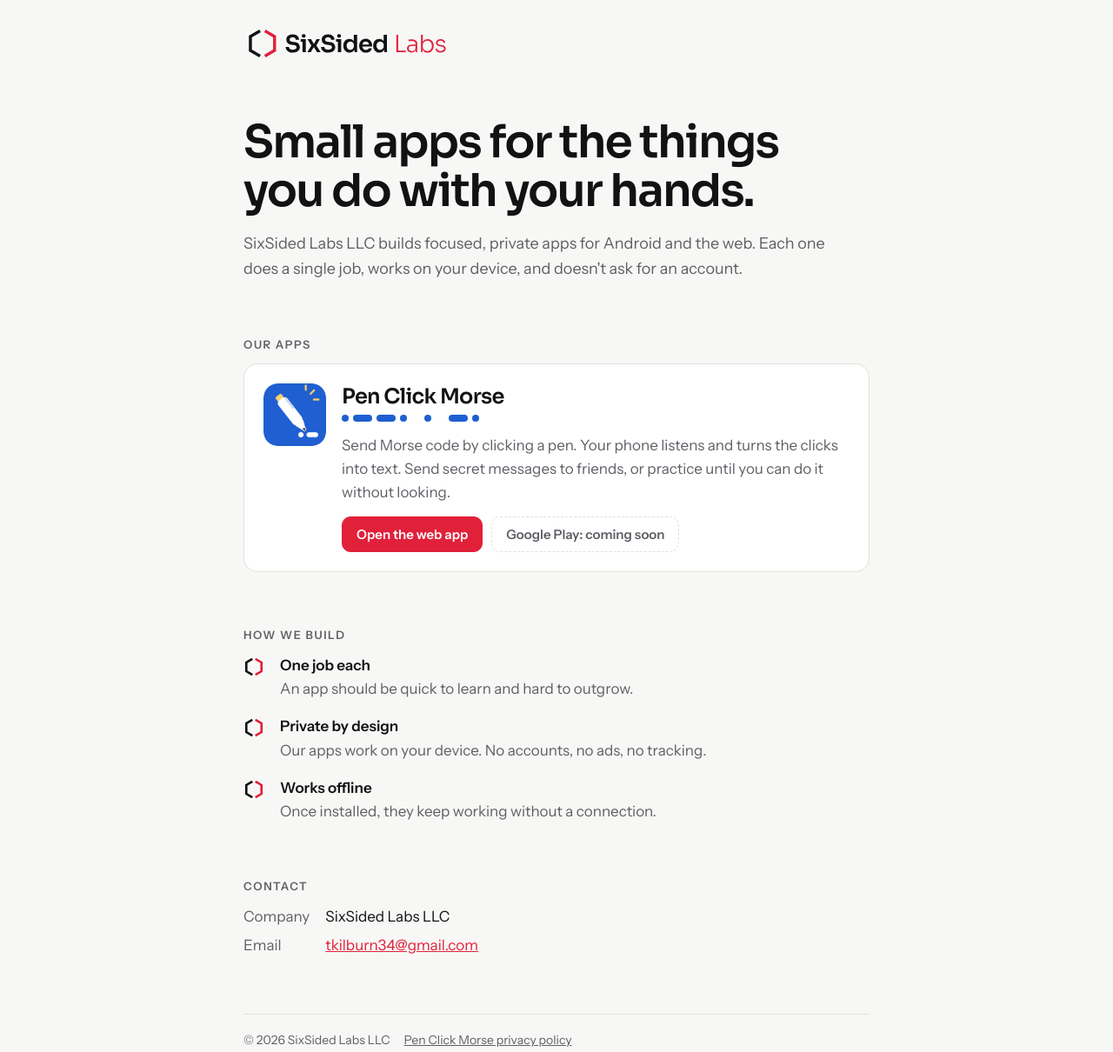
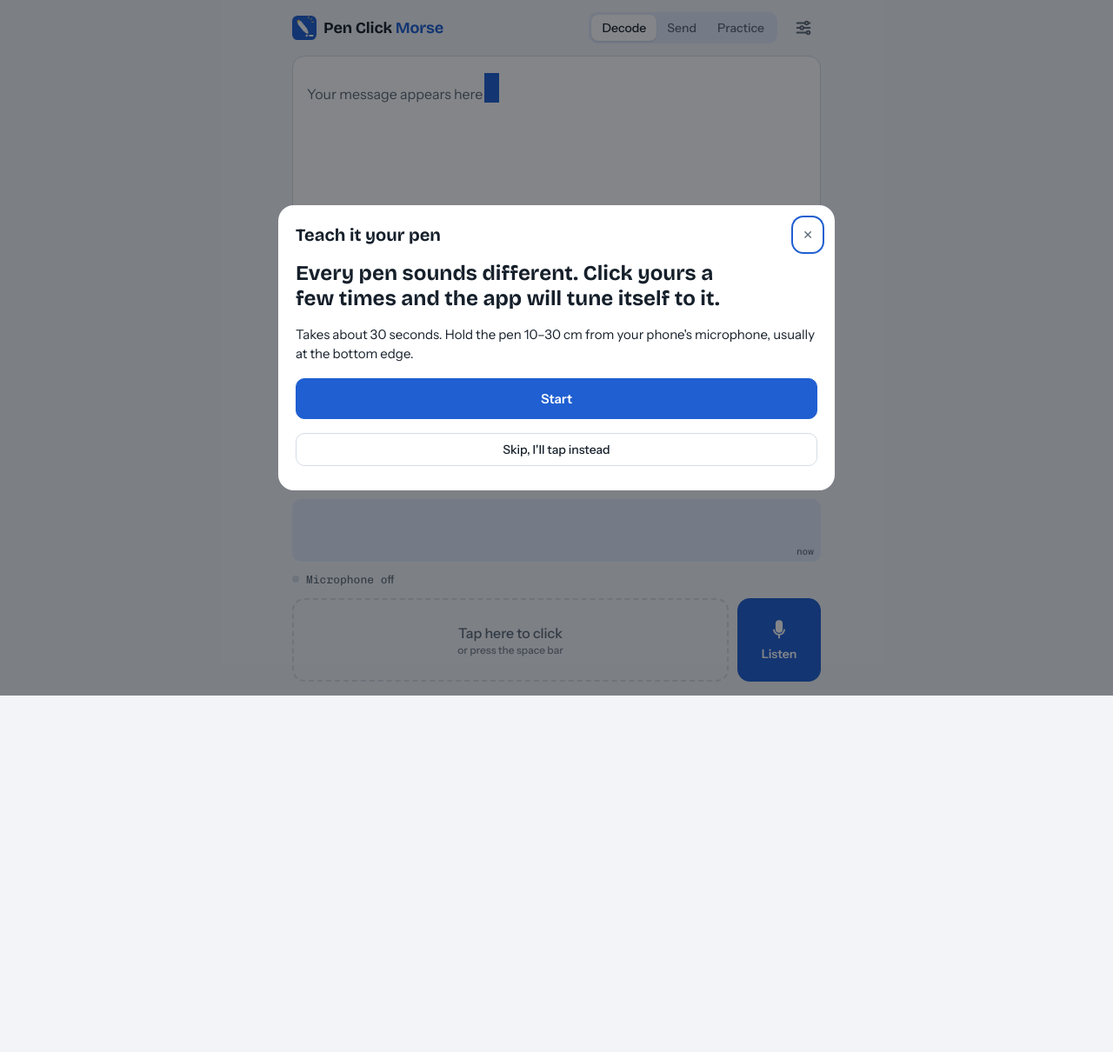
Before and after one commit to tkilburn34-ai/tkilburn34-ai.github.io, a plain HTML site: page index.html in a window 1280 px wide. Shown: the whole page at 87% size. After the commit the page ends 800 px from the top, so only its background shows below. Drawn offline with Linux system fonts and the light colour scheme.

Commit message:
Add files via upload

```diff
--- a/index.html
+++ b/index.html
@@ -3,146 +3,185 @@
 <head>
 <meta charset="utf-8">
 <meta name="viewport" content="width=device-width,initial-scale=1,viewport-fit=cover">
-<title>SixSided Labs</title>
-<meta name="description" content="SixSided Labs LLC makes small, private apps for Android and the web, including Pen Click Morse.">
-<meta name="theme-color" content="#f7f7f5" media="(prefers-color-scheme: light)">
-<meta name="theme-color" content="#111214" media="(prefers-color-scheme: dark)">
-<link rel="icon" href="favicon.ico" sizes="48x48">
-<link rel="icon" href="logo.svg" type="image/svg+xml">
-<link rel="apple-touch-icon" href="apple-touch-icon.png">
-<style>
-  /* Layout: one centred column. The code-bracket hexagon logo leads; red is the
-     company accent, while the Pen Click Morse card keeps that app's own blue. */
-  @font-face { font-family: "Sora"; font-weight: 300; font-display: swap; src: url("fonts/sora-latin-300-normal.woff2") format("woff2"); }
-  @font-face { font-family: "Sora"; font-weight: 600; font-display: swap; src: url("fonts/sora-latin-600-normal.woff2") format("woff2"); }
-  @font-face { font-family: "Instrument Sans"; font-weight: 400; font-display: swap; src: url("../fonts/instrument-sans-latin-400-normal.woff2") format("woff2"); }
-  @font-face { font-family: "Instrument Sans"; font-weight: 600; font-display: swap; src: url("../fonts/instrument-sans-latin-600-normal.woff2") format("woff2"); }
-
-  :root {
-    --bg: #f7f7f5; --panel: #ffffff; --ink: #111214; --muted: #5e6066; --line: #e1e1dc;
-    --red: #e1203a; --red-ink: #ffffff; --app-blue: #1f5fd1;
-    --display: "Sora", system-ui, -apple-system, "Segoe UI", Roboto, sans-serif;
-    --body: "Instrument Sans", system-ui, -apple-system, "Segoe UI", Roboto, sans-serif;
-    color-scheme: light;
-  }
-  @media (prefers-color-scheme: dark) {
-    :root:not([data-theme="light"]) {
-      --bg: #111214; --panel: #1a1b1f; --ink: #f3f3f1; --muted: #a3a5ab; --line: #2b2d33;
-      --red: #ff4a5e; --red-ink: #111214; --app-blue: #6f9df1; color-scheme: dark;
-    }
-  }
-  :root[data-theme="dark"] {
-    --bg: #111214; --panel: #1a1b1f; --ink: #f3f3f1; --muted: #a3a5ab; --line: #2b2d33;
-    --red: #ff4a5e; --red-ink: #111214; --app-blue: #6f9df1; color-scheme: dark;
-  }
-
-  * { box-sizing: border-box; }
-  body { margin: 0; background: var(--bg); color: var(--ink); font: 17px/1.6 var(--body); }
-  .wrap { max-width: 760px; margin: 0 auto;
-    padding: max(28px, env(safe-area-inset-top)) max(20px, env(safe-area-inset-right)) max(48px, env(safe-area-inset-bottom)) max(20px, env(safe-area-inset-left));
-    display: grid; gap: 64px; }
-
-  header img { display: block; height: 44px; width: auto; max-width: 100%; }
-
-  .intro h1 { font: 600 clamp(34px, 7vw, 52px)/1.08 var(--display); letter-spacing: -0.035em; margin: 0 0 18px; text-wrap: balance; max-width: 18ch; }
-  .intro p { margin: 0; color: var(--muted); max-width: 56ch; font-size: 18px; }
-
-  h2 { font: 600 13px var(--body); text-transform: uppercase; letter-spacing: .12em; color: var(--muted); margin: 0 0 14px; }
-
-  .product { background: var(--panel); border: 1px solid var(--line); border-radius: 16px; padding: 22px;
-    display: grid; grid-template-columns: 72px 1fr; gap: 18px; align-items: start; }
-  .product img { width: 72px; height: 72px; border-radius: 16px; }
-  .product h3 { font: 600 24px/1.15 var(--display); letter-spacing: -0.03em; margin: 2px 0 6px; }
-  .product p { margin: 0 0 14px; color: var(--muted); }
-  .code { display: flex; align-items: center; gap: 5px; margin-bottom: 14px; }
-  .code i { display: block; height: 8px; border-radius: 4px; background: var(--app-blue); }
-  .code .d { width: 8px; } .code .h { width: 22px; } .code .gap { width: 10px; background: none; }
-  .links { display: flex; gap: 10px; flex-wrap: wrap; }
-  .btn { display: inline-flex; align-items: center; padding: 10px 16px; border-radius: 10px; font: 600 15px var(--body);
-    text-decoration: none; border: 1px solid var(--line); color: var(--ink); background: var(--panel); }
-  .btn.primary { background: var(--red); border-color: var(--red); color: var(--red-ink); }
-  .btn.soon { color: var(--muted); border-style: dashed; cursor: default; }
-  .btn:focus-visible { outline: 2px solid var(--red); outline-offset: 2px; }
-  @media (max-width: 480px) { .product { grid-template-columns: 1fr; } }
-
-  .points { list-style: none; margin: 0; padding: 0; display: grid; gap: 16px; }
-  .points li { display: grid; grid-template-columns: 30px 1fr; gap: 12px; }
-  .points svg { width: 24px; height: 24px; margin-top: 3px; }
-  .points .l { stroke: var(--ink); } .points .r { stroke: var(--red); }
-  .points b { display: block; }
-  .points span { color: var(--muted); }
-
-  .contact dl { margin: 0; display: grid; grid-template-columns: max-content 1fr; gap: 6px 18px; }
-  .contact dt { color: var(--muted); }
-  .contact dd { margin: 0; }
-  .contact a { color: var(--red); }
-
-  footer { border-top: 1px solid var(--line); padding-top: 18px; color: var(--muted); font-size: 14px; display: flex; gap: 16px; flex-wrap: wrap; }
-  footer a { color: inherit; }
-</style>
+<title>Pen Click Morse</title>
+<meta name="description" content="Send Morse code by clicking a pen. Your phone listens and turns the clicks into text.">
+<meta name="theme-color" content="#f2f4f8" media="(prefers-color-scheme: light)">
+<meta name="theme-color" content="#0e141b" media="(prefers-color-scheme: dark)">
+<link rel="manifest" href="manifest.webmanifest">
+<link rel="icon" href="icons/icon.svg" type="image/svg+xml">
+<link rel="apple-touch-icon" href="icons/icon-192.png">
+<!-- When you change any app file, raise the ?v= number on these three lines AND the VERSION in sw.js. -->
+<link rel="stylesheet" href="styles.css?v=5">
 </head>
 <body>
-<div class="wrap">
-  <header>
-    <picture>
-      <source srcset="sixsided-logo-reversed.svg" media="(prefers-color-scheme: dark)">
-      <img src="sixsided-logo.svg" alt="SixSided Labs" height="44">
-    </picture>
+<div class="app">
+  <header class="top">
+    <div class="brand"><img src="icons/icon.svg" alt="" width="28" height="28"><span>Pen Click <b>Morse</b></span></div>
+    <div class="tabs" role="tablist" aria-label="Mode">
+      <button role="tab" id="tab-decode" aria-selected="true" aria-controls="view-decode">Decode</button>
+      <button role="tab" id="tab-send" aria-selected="false" aria-controls="view-send">Send</button>
+      <button role="tab" id="tab-practice" aria-selected="false" aria-controls="view-practice">Practice</button>
+    </div>
+    <button class="icon-btn" id="openSettings" aria-label="Settings">
+      <svg viewBox="0 0 24 24" width="22" height="22" aria-hidden="true" fill="none" stroke="currentColor" stroke-width="2" stroke-linecap="round"><path d="M4 6h10M18 6h2M4 12h4M12 12h8M4 18h12M20 18h0"/><circle cx="16" cy="6" r="2"/><circle cx="10" cy="12" r="2"/><circle cx="18" cy="18" r="2"/></svg>
+    </button>
   </header>
 
-  <section class="intro">
-    <h1>Small apps for the things you do with your hands.</h1>
-    <p>SixSided Labs LLC builds focused, private apps for Android and the web. Each one does a single job, works on your device, and doesn't ask for an account.</p>
-  </section>
+  <main>
+    <section id="view-decode" class="card message" role="tabpanel" aria-labelledby="tab-decode">
+      <div class="message-text" aria-live="polite"><span id="text"></span><span class="caret" aria-hidden="true"></span></div>
+      <div class="message-tools">
+        <button id="btnSpace">Space</button>
+        <button id="btnBack">Delete</button>
+        <button id="btnCopy">Copy</button>
+        <button id="btnShare" hidden>Share</button>
+        <button id="btnClear">Clear</button>
+      </div>
+    </section>
 
-  <section>
-    <h2>Our apps</h2>
-    <article class="product">
-      <img src="../icons/icon-192.png" alt="Pen Click Morse icon" width="72" height="72">
-      <div>
-        <h3>Pen Click Morse</h3>
-        <div class="code" aria-label="P E N in Morse code"><i class="d"></i><i class="h"></i><i class="h"></i><i class="d"></i><i class="gap"></i><i class="d"></i><i class="gap"></i><i class="h"></i><i class="d"></i></div>
-        <p>Send Morse code by clicking a pen. Your phone listens and turns the clicks into text. Send secret messages to friends, or practice until you can do it without looking.</p>
-        <div class="links">
-          <a class="btn primary" href="../">Open the web app</a>
-          <span class="btn soon" title="Coming soon">Google Play: coming soon</span>
-        </div>
+    <section id="view-send" class="card send" role="tabpanel" aria-labelledby="tab-send" hidden>
+      <label class="eyebrow" for="sendText">Message to send</label>
+      <textarea id="sendText" rows="2" maxlength="80" placeholder="Type a message, like MEET AT 3" autocapitalize="characters" autocomplete="off" spellcheck="false"></textarea>
+      <div class="send-code" id="sendCode" aria-hidden="true"></div>
+
+      <button class="btn primary wide" id="btnShareMsg">
+        <svg viewBox="0 0 24 24" width="18" height="18" aria-hidden="true" fill="none" stroke="currentColor" stroke-width="2" stroke-linecap="round" stroke-linejoin="round"><path d="M4 12v7a1 1 0 0 0 1 1h14a1 1 0 0 0 1-1v-7M16 6l-4-4-4 4M12 2v13"/></svg>
+        Send to a contact
+      </button>
+      <p class="hint" id="shareHint">Pick someone from your contacts in Messages, WhatsApp, email or any app. They get a link that plays your message in Morse.</p>
+      <div class="or-line"><span>or, for a phone right next to you</span></div>
+      <div class="send-opts" role="group" aria-label="Play out loud as">
+        <label class="chip"><input type="checkbox" id="optSound"><span>Clicks</span></label>
+        <label class="chip"><input type="checkbox" id="optVibrate"><span>Vibrate</span></label>
+        <label class="chip"><input type="checkbox" id="optFlash"><span>Flash</span></label>
       </div>
-    </article>
-  </section>
+      <button class="btn wide" id="btnPlay">Play out loud</button>
+      <p class="hint" id="sendHint">Hold this phone next to the other phone, with your volume up. The other phone should be on Decode and listening.</p>
+    </section>
 
-  <section>
-    <h2>How we build</h2>
-    <ul class="points">
-      <li>
-        <svg viewBox="0 0 100 100" aria-hidden="true" fill="none" stroke-width="11"><polyline class="l" points="42.7,12.2 13.6,29 13.6,71 42.7,87.8"></polyline><polyline class="r" points="57.3,12.2 86.4,29 86.4,71 57.3,87.8"></polyline></svg>
-        <div><b>One job each</b><span>An app should be quick to learn and hard to outgrow.</span></div>
-      </li>
-      <li>
-        <svg viewBox="0 0 100 100" aria-hidden="true" fill="none" stroke-width="11"><polyline class="l" points="42.7,12.2 13.6,29 13.6,71 42.7,87.8"></polyline><polyline class="r" points="57.3,12.2 86.4,29 86.4,71 57.3,87.8"></polyline></svg>
-        <div><b>Private by design</b><span>Our apps work on your device. No accounts, no ads, no tracking.</span></div>
-      </li>
-      <li>
-        <svg viewBox="0 0 100 100" aria-hidden="true" fill="none" stroke-width="11"><polyline class="l" points="42.7,12.2 13.6,29 13.6,71 42.7,87.8"></polyline><polyline class="r" points="57.3,12.2 86.4,29 86.4,71 57.3,87.8"></polyline></svg>
-        <div><b>Works offline</b><span>Once installed, they keep working without a connection.</span></div>
-      </li>
-    </ul>
-  </section>
+    <section id="view-practice" class="card practice" role="tabpanel" aria-labelledby="tab-practice" hidden>
+      <p class="eyebrow">Send this letter</p>
+      <div class="target" id="target">K</div>
+      <div class="target-code" id="targetCode">–·–</div>
+      <p class="practice-result" id="practiceResult" aria-live="polite">One click is a dot, a double click is a dash.</p>
+      <div class="practice-tools">
+        <button id="btnHint">Hide pattern</button>
+        <button id="btnSkip">Skip</button>
+        <span class="streak">Streak <b id="streak">0</b></span>
+      </div>
+    </section>
 
-  <section class="contact">
-    <h2>Contact</h2>
-    <dl>
-      <dt>Company</dt><dd>SixSided Labs LLC</dd>
-      <dt>Email</dt><dd><a href="mailto:tkilburn34@gmail.com">tkilburn34@gmail.com</a></dd>
-      <!-- Optional: add your business mailing address, matching your state registration exactly:
-      <dt>Address</dt><dd>123 Example St, City, State ZIP</dd> -->
-    </dl>
-  </section>
+    <section class="now" aria-live="polite">
+      <span class="sym" id="sym"></span>
+      <span class="guess" id="guess">Tap below or start listening</span>
+    </section>
 
-  <footer>
-    <span>© 2026 SixSided Labs LLC</span>
-    <a href="../privacy.html">Pen Click Morse privacy policy</a>
+    <div class="tape" aria-hidden="true"><canvas id="tape"></canvas></div>
+    <p class="status" id="status"><span class="dot"></span><span id="statusText">Microphone off</span></p>
+  </main>
+
+  <footer class="controls">
+    <button class="pad" id="pad">Tap here to click<small>or press the space bar</small></button>
+    <button class="mic" id="mic" aria-pressed="false">
+      <svg viewBox="0 0 24 24" width="28" height="28" aria-hidden="true"><path fill="currentColor" d="M12 14.5a3.5 3.5 0 0 0 3.5-3.5V5.5a3.5 3.5 0 1 0-7 0V11a3.5 3.5 0 0 0 3.5 3.5Zm6-3.5h-1.6a4.4 4.4 0 0 1-8.8 0H6a6 6 0 0 0 5.2 5.9V20h1.6v-3.1A6 6 0 0 0 18 11Z"/></svg>
+      <span id="micLabel">Listen</span>
+    </button>
   </footer>
 </div>
+
+<div class="flash-overlay" id="flashOverlay" hidden></div>
+
+<div class="limit" id="limitBanner" hidden>
+  <p><b>That's the end of the free web demo.</b> Get the Android app to keep decoding with no limits.</p>
+  <a class="btn primary" id="playLink" href="#" target="_blank" rel="noopener">Get it on Google Play</a>
+</div>
+
+<!-- A message someone shared with you -->
+<dialog id="received" class="sheet" aria-labelledby="recvTitle">
+  <div class="sheet-head"><h2 id="recvTitle">You got a Morse message</h2><button class="icon-btn" data-close aria-label="Close">✕</button></div>
+  <div class="sheet-body">
+    <p>Someone sent you a message in pen-click Morse. Listen to it, feel it, or work out the code before you reveal it.</p>
+    <div class="recv-code" id="recvCode" aria-label="The message in Morse code"></div>
+    <div class="row">
+      <button class="btn" id="recvPlay">Play clicks</button>
+      <button class="btn" id="recvVibrate">Vibrate it</button>
+    </div>
+    <div class="recv-text" id="recvText" hidden></div>
+    <button class="btn primary wide" id="recvReveal">Reveal message</button>
+    <button class="btn wide" id="recvReply">Reply in Morse</button>
+  </div>
+</dialog>
+
+<!-- Settings -->
+<dialog id="settings" class="sheet" aria-labelledby="settingsTitle">
+  <div class="sheet-head"><h2 id="settingsTitle">Settings</h2><button class="icon-btn" data-close aria-label="Close">✕</button></div>
+  <div class="sheet-body">
+    <button class="btn primary wide" id="btnTeach">Teach it your pen</button>
+    <p class="hint">Clicks your pen a few times so the app learns its sound and your double-click speed. Best done once in each new place.</p>
+
+    <h3>Hearing</h3>
+    <div class="field">
+      <label for="sSnr">Click threshold <output id="oSnr"></output></label>
+      <input type="range" id="sSnr" min="6" max="30" step="1">
+      <small>How much louder than the room a click must be. Lower hears quieter pens; higher ignores more noise.</small>
+    </div>
+    <div class="field">
+      <label for="sEcho">Echo filter <output id="oEcho"></output></label>
+      <input type="range" id="sEcho" min="40" max="300" step="10">
+      <small>Ignores the softer second click many pens make when you let go.</small>
+    </div>
+    <label class="toggle"><input type="checkbox" id="sKnock"><span>Ignore table knocks and bumps</span></label>
+
+    <h3>Timing</h3>
+    <div class="field">
+      <label for="sDash">Double-click window <output id="oDash"></output></label>
+      <input type="range" id="sDash" min="150" max="650" step="10">
+      <small>Two clicks closer than this make a dash.</small>
+    </div>
+    <div class="field">
+      <label for="sLetter">Letter pause <output id="oLetter"></output></label>
+      <input type="range" id="sLetter" min="500" max="2500" step="50">
+      <small>Silence this long ends a letter.</small>
+    </div>
+    <div class="field">
+      <label for="sWord">Word pause <output id="oWord"></output></label>
+      <input type="range" id="sWord" min="1500" max="6000" step="100">
+      <small>Silence this long adds a space.</small>
+    </div>
+
+    <h3>Feel</h3>
+    <label class="toggle"><input type="checkbox" id="sVibrate"><span>Vibrate when a click is heard</span></label>
+
+    <div class="sheet-links">
+      <button class="btn" id="btnChart">Morse code chart</button>
+      <a class="btn" href="privacy.html">Privacy</a>
+      <button class="btn" id="btnReset">Reset settings</button>
+    </div>
+  </div>
+</dialog>
+
+<!-- Code chart -->
+<dialog id="chartDlg" class="sheet" aria-labelledby="chartTitle">
+  <div class="sheet-head"><h2 id="chartTitle">Morse code</h2><button class="icon-btn" data-close aria-label="Close">✕</button></div>
+  <div class="sheet-body">
+    <ul class="how">
+      <li><b>click</b><span>dot ·</span></li>
+      <li><b>click-click</b><span>dash –</span></li>
+      <li><b>short pause</b><span>next letter</span></li>
+      <li><b>long pause</b><span>space</span></li>
+      <li><b>6 clicks</b><span>erase last letter</span></li>
+    </ul>
+    <div class="chart" id="chart"></div>
+  </div>
+</dialog>
+
+<!-- First-run setup / pen training -->
+<dialog id="setup" class="sheet setup" aria-labelledby="setupTitle">
+  <div class="sheet-head"><h2 id="setupTitle">Teach it your pen</h2><button class="icon-btn" data-close aria-label="Close">✕</button></div>
+  <div class="sheet-body" id="setupBody"></div>
+</dialog>
+
+<script src="decoder.js?v=5"></script>
+<script src="app.js?v=5"></script>
 </body>
 </html>
```
